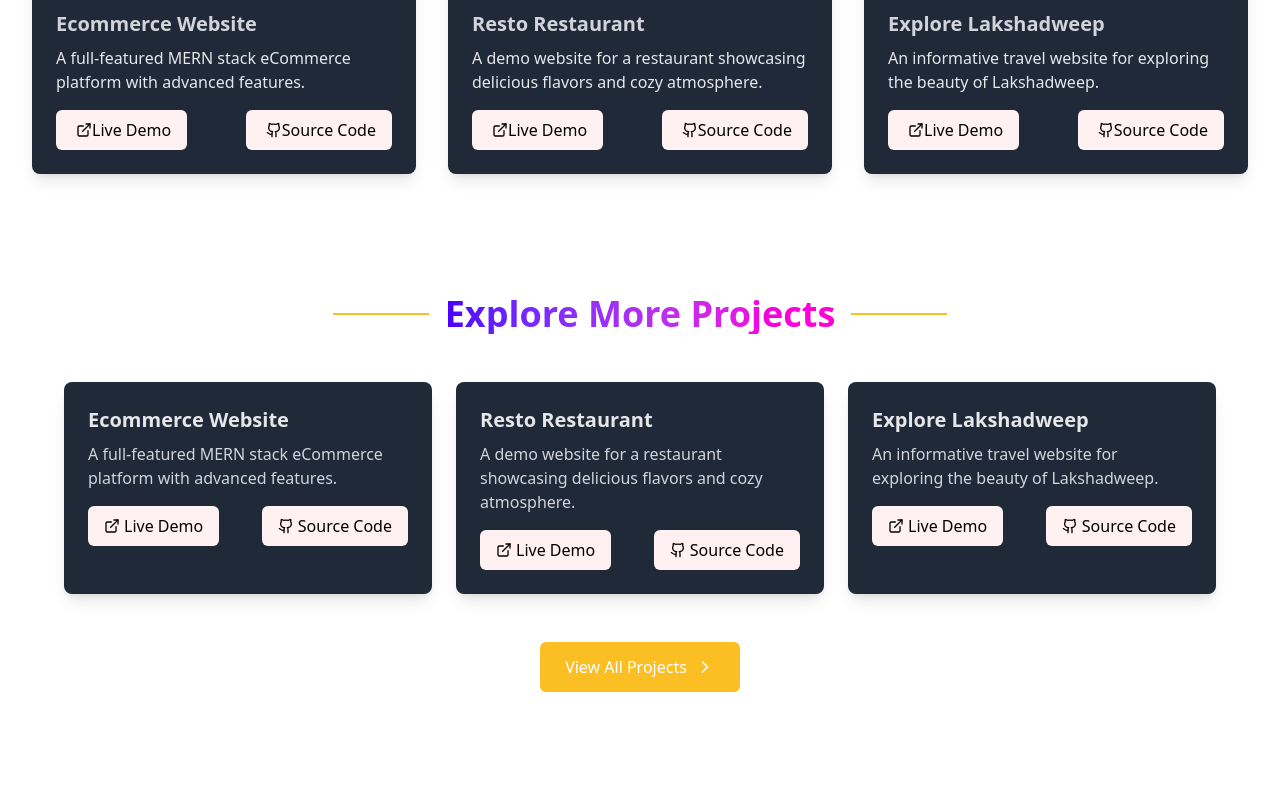
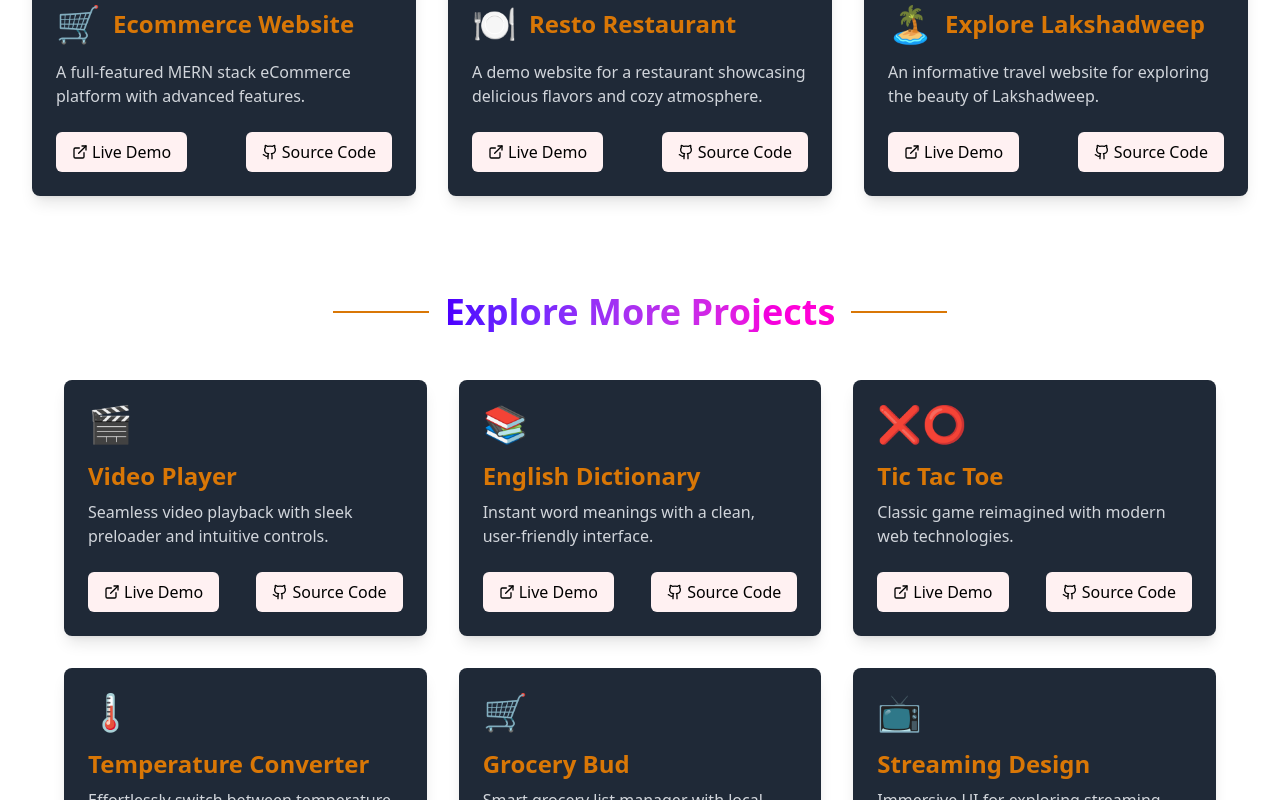
Before and after one commit to itxnargis/my-portfolio, a React (Vite) app: page /projects in a window 1280 px wide. Shown: the part 1020-1820 px from the top of the page. Built offline with nearby package versions, Linux system fonts and the light colour scheme.

Commit message:
feat - Add certificates, education and projects

```diff
--- a/src/components/AdditionalProjects.jsx
+++ b/src/components/AdditionalProjects.jsx
@@ -3,24 +3,47 @@ import { ExternalLink, Github, ChevronRight } from 'lucide-react';
 
 const additionalProjects = [
   {
-    title: "Ecommerce Website",
-    image: "./ecommerce-image.jpeg",
-    description: "A full-featured MERN stack eCommerce platform with advanced features.",
-    demoLink: "https://ecommerce-website-front.vercel.app",
-    codeLink: "https://github.com/itxnargis/Ecommerce-Website-Frontend"
+    title: "Video Player",
+    description: "Seamless video playback with sleek preloader and intuitive controls.",
+    demoLink: "https://itxnargis.github.io/video/",
+    codeLink: "https://github.com/itxnargis/video",
+    icon: "🎬"
   },
   {
-    title: "Resto Restaurant",
-    description: "A demo website for a restaurant showcasing delicious flavors and cozy atmosphere.",
-    demoLink: "https://itxnargis.github.io/resto-restaurant/",
-    codeLink: "https://github.com/itxnargis/resto-restaurant"
+    title: "English Dictionary",
+    description: "Instant word meanings with a clean, user-friendly interface.",
+    demoLink: "https://itxnargis.github.io/english-dictionary/",
+    codeLink: "https://github.com/itxnargis/english-dictionary",
+    icon: "📚"
   },
   {
-    title: "Explore Lakshadweep",
-    description: "An informative travel website for exploring the beauty of Lakshadweep.",
-    demoLink: "https://itxnargis.github.io/explore-lakshadweep/",
-    codeLink: "https://github.com/itxnargis/explore-lakshadweep"
-  }
+    title: "Tic Tac Toe",
+    description: "Classic game reimagined with modern web technologies.",
+    demoLink: "https://itxnargis.github.io/tic-tac-toe/",
+    codeLink: "https://github.com/itxnargis/tic-tac-toe",
+    icon: "❌⭕"
+  },
+  {
+    title: "Temperature Converter",
+    description: "Effortlessly switch between temperature units with style.",
+    demoLink: "https://itxnargis.github.io/temperature-convertor/",
+    codeLink: "https://github.com/itxnargis/temperature-convertor",
+    icon: "🌡️"
+  },
+  {
+    title: "Grocery Bud",
+    description: "Smart grocery list manager with local storage and easy editing.",
+    demoLink: "https://itxnargis.github.io/grocery-bud/",
+    codeLink: "https://github.com/itxnargis/grocery-bud",
+    icon: "🛒"
+  },
+  {
+    title: "Streaming Design",
+    description: "Immersive UI for exploring streaming content.",
+    demoLink: "https://itxnargis.github.io/streaming-design/",
+    codeLink: "https://github.com/itxnargis/streaming-design",
+    icon: "📺"
+  },
 ];
 
 const AdditionalProjects = () => {
@@ -28,23 +51,28 @@ const AdditionalProjects = () => {
     <section id="about" className="py-24 px-4 sm:px-6 lg:px-8">
       <div className="container mx-auto">
         <div className="flex items-center justify-center mb-12">
-        <span className="hidden sm:block w-24 h-[2px] bg-amber-400"></span>
-        <h2 className="text-3xl sm:text-4xl font-bold mx-4 bg-clip-text bg-gradient-to-r from-primary to-secondary text-transparent bg-clip-text">
+          <span className="hidden sm:block w-24 h-[2px] bg-amber-600"></span>
+          <h2 className="text-3xl sm:text-4xl font-bold mx-4 bg-gradient-to-r from-primary to-secondary text-transparent bg-clip-text">
             Explore More Projects
           </h2>
-        <span className="hidden sm:block w-24 h-[2px] bg-amber-400"></span>
+          <span className="hidden sm:block w-24 h-[2px] bg-amber-600"></span>
         </div>
-        <div className="grid grid-cols-1 md:grid-cols-2 lg:grid-cols-3 gap-6">
+        <div className="grid grid-cols-1 md:grid-cols-2 lg:grid-cols-3 gap-8">
           {additionalProjects.map((project, index) => (
-            <div key={index} className="bg-gray-800 p-6 rounded-lg overflow-hidden shadow-lg transform transition-all duration-300 ease-in-out hover:scale-105 hover:shadow-2xl hover:border-2 hover:border-amber-400">
-              <h3 className="text-xl font-semibold mb-2 text-gray-200">{project.title}</h3>
-              <p className="text-gray-300 mb-4">{project.description}</p>
+            <div
+              key={index}
+              className="bg-gray-800 rounded-lg overflow-hidden shadow-lg transform transition-all duration-300 ease-in-out hover:scale-105 hover:shadow-2xl hover:border-2 hover:border-amber-400"
+            >
+              <div className='p-6 relative'>
+                <div className="text-4xl mb-4">{project.icon}</div>
+                <h3 className="text-2xl font-semibold mb-2 text-amber-600">{project.title}</h3>
+                <p className="text-gray-300 mb-6">{project.description}</p>
                 <div className="flex justify-between items-center">
                   <a
                     href={project.demoLink}
                     target="_blank"
                     rel="noopener noreferrer"
-                  className="text-black hover:text-purple-300 flex items-center transition-colors duration-300 px-4 py-2 bg-rose-50 rounded-md hover:bg-amber-400 hover:text-white"
+                    className="text-black hover:text-purple-300 flex items-center transition-colors duration-300 px-4 py-2 bg-rose-50 rounded-md hover:bg-amber-600 hover:text-white"
                   >
                     <ExternalLink className="mr-1 h-4 w-4" />
                     Live Demo
@@ -53,24 +81,25 @@ const AdditionalProjects = () => {
                     href={project.codeLink}
                     target="_blank"
                     rel="noopener noreferrer"
-                  className="text-black hover:text-purple-300 flex items-center transition-colors duration-300 px-4 py-2 bg-rose-50 rounded-md hover:bg-amber-400 hover:text-white"
+                    className="text-black hover:text-purple-300 flex items-center transition-colors duration-300 px-4 py-2 bg-rose-50 rounded-md hover:bg-amber-600 hover:text-white"
                   >
                     <Github className="mr-1 h-4 w-4" />
                     Source Code
                   </a>
                 </div>
               </div>
+            </div>
           ))}
         </div>
-        <div className="mt-12 text-center">
+        <div className="mt-16 text-center">
           <a
             href="https://github.com/itxnargis"
             target="_blank"
             rel="noopener noreferrer"
-            className="inline-flex items-center px-6 py-3 border border-transparent text-base font-medium rounded-md text-white bg-amber-400 hover:bg-amber-500 transition-colors duration-300"
+            className="inline-flex items-center px-8 py-4 text-lg font-semibold rounded-full text-white bg-amber-600 hover:amber-400 transition-all duration-300 shadow-lg hover:shadow-xl"
           >
             View All Projects
-            <ChevronRight className="ml-2 h-5 w-5" />
+            <ChevronRight className="ml-2 h-6 w-6" />
           </a>
         </div>
       </div>
--- a/src/components/Home.jsx
+++ b/src/components/Home.jsx
@@ -25,7 +25,7 @@ const Home = () => {
       <div className='transform transition-all duration-500 ease-in-out hover:scale-110'>
         <Link
           to='/about'
-          className='bg-purple-600 hover:bg-purple-700 text-white font-bold px-8 py-4 rounded-full transition-all duration-300 inline-block hover:shadow-lg'
+          className='bg-amber-600 hover:bg-amber-800 text-white font-bold px-8 py-4 rounded-full transition-all duration-300 inline-block hover:shadow-lg'
         >
           Learn more about me
         </Link>
--- a/src/components/Projects.jsx
+++ b/src/components/Projects.jsx
@@ -8,55 +8,61 @@ const projects = [
     description: "A web application for healthcare appointments and prescription management.",
     image: "./prescripto-image.png",
     demoLink: "https://prescripto-eta.vercel.app/",
-    codeLink: "https://github.com/itxnargis/prescripto"
+    codeLink: "https://github.com/itxnargis/prescripto",
+    icon: "🏥"
   },
   {
     title: "LiveChat - Real-Time Communication Platform",
     description: "A real-time chat application built with React and Firebase.",
     image: "./live-chat-app.png",
     demoLink: "https://live-chat-app-weld.vercel.app/",
-    codeLink: "https://github.com/itxnargis/live-chat-app"
+    codeLink: "https://github.com/itxnargis/live-chat-app",
+    icon: "💬"
   },
   {
     title: "Spotify Music Finder - Identify Songs Effortlessly",
     description: "An app to identify songs and find their matches on Spotify.",
     image: "./spotify-image.png",
     demoLink: "https://spotify-music-finder-inky.vercel.app",
-    codeLink: "https://github.com/itxnargis/spotify-music-finder"
+    codeLink: "https://github.com/itxnargis/spotify-music-finder",
+    icon: "🎵"
   },
   {
     title: "Ecommerce Website",
     image: "./ecommerce-image.jpeg",
     description: "A full-featured MERN stack eCommerce platform with advanced features.",
     demoLink: "https://ecommerce-website-front.vercel.app",
-    codeLink: "https://github.com/itxnargis/Ecommerce-Website-Frontend"
+    codeLink: "https://github.com/itxnargis/Ecommerce-Website-Frontend",
+    icon: "🛒"
   },
   {
     title: "Resto Restaurant",
     image: "./resto-restaurant.jpg",
     description: "A demo website for a restaurant showcasing delicious flavors and cozy atmosphere.",
     demoLink: "https://itxnargis.github.io/resto-restaurant/",
-    codeLink: "https://github.com/itxnargis/resto-restaurant"
+    codeLink: "https://github.com/itxnargis/resto-restaurant",
+    icon: "🍽️"
   },
   {
     title: "Explore Lakshadweep",
     image: "./lakshadweep-tours.jpg",
     description: "An informative travel website for exploring the beauty of Lakshadweep.",
     demoLink: "https://itxnargis.github.io/explore-lakshadweep/",
-    codeLink: "https://github.com/itxnargis/explore-lakshadweep"
+    codeLink: "https://github.com/itxnargis/explore-lakshadweep",
+    icon: "🏝️"
   }
 ];
 
 const Projects = () => {
   return (
-    <section id="about" className="py-24 px-4 sm:px-6 lg:px-8 ">
-    <div className="container mx-auto">
-      <div className="flex items-center justify-center mb-12">
-        <span className="hidden sm:block w-24 h-[2px] bg-amber-400"></span>
-        <h2 className="text-3xl !leading-normal sm:text-4xl font-bold mx-4 bg-clip-text bg-gradient-to-r from-primary to-secondary text-transparent bg-clip-text">
-          Projects
-        </h2>
-          <span className="hidden sm:block w-24 h-[2px] bg-amber-400"></span>
+    <section id="projects" className="py-24 px-4 sm:px-6 lg:px-8">
+      <div className="container mx-auto">
+        <div className="flex items-center justify-center mb-12">
+          <span className="hidden sm:block w-24 h-[2px] bg-amber-600"></span>
+          <h2 className="text-3xl sm:text-4xl font-bold mx-4 bg-clip-text bg-gradient-to-r from-primary to-secondary text-transparent bg-clip-text">
+            Featured Projects
+          </h2>
+          <span className="hidden sm:block w-24 h-[2px] bg-amber-600"></span>
         </div>
         <div className="grid grid-cols-1 md:grid-cols-2 lg:grid-cols-3 gap-8">
           {projects.map((project, index) => (
@@ -71,17 +77,30 @@ const Projects = () => {
 };
 
 const ProjectCard = ({ project }) => (
-  <div className="bg-gray-800 mb-6 rounded-lg overflow-hidden shadow-lg transform transition-all duration-300 ease-in-out hover:scale-105 hover:shadow-2xl hover:border-2 hover:border-amber-400">
+  <div className="bg-gray-800 rounded-lg overflow-hidden shadow-lg transform transition-all duration-300 ease-in-out hover:scale-105 hover:shadow-2xl hover:border-2 hover:border-amber-600">
     <img src={project.image} alt={project.title} className="w-full h-64 object-cover" />
     <div className="p-6">
-      <h3 className="text-gray-300 text-xl font-semibold mb-2">{project.title}</h3>
-      <p className="text-gray-200 mb-4">{project.description}</p>
+      <div className="flex items-center mb-4">
+        <span className="text-4xl mr-3">{project.icon}</span>
+        <h3 className="text-2xl font-semibold text-amber-600">{project.title}</h3>
+      </div>
+      <p className="text-gray-300 mb-6">{project.description}</p>
       <div className="flex justify-between">
-        <a href={project.demoLink} target="_blank" rel="noopener noreferrer" className="text-black hover:text-purple-300 flex items-center transition-colors duration-300 px-4 py-2 bg-rose-50 rounded-md hover:bg-amber-400 hover:text-white">
-        <ExternalLink className="ml-1 h-4 w-4" /> Live Demo
+        <a
+          href={project.demoLink}
+          target="_blank"
+          rel="noopener noreferrer"
+          className="text-black hover:text-purple-300 flex items-center transition-colors duration-300 px-4 py-2 bg-rose-50 rounded-md hover:bg-amber-600 hover:text-white"
+        >
+          <ExternalLink className="mr-1 h-4 w-4" /> Live Demo
         </a>
-        <a href={project.codeLink} target="_blank" rel="noopener noreferrer" className="text-black hover:text-purple-300 flex items-center transition-colors duration-300 px-4 py-2 bg-rose-50 rounded-md hover:bg-amber-400 hover:text-white">
-        <Github className="ml-1 h-4 w-4" />  Source Code
+        <a
+          href={project.codeLink}
+          target="_blank"
+          rel="noopener noreferrer"
+          className="text-black hover:text-purple-300 flex items-center transition-colors duration-300 px-4 py-2 bg-rose-50 rounded-md hover:bg-amber-600 hover:text-white"
+        >
+          <Github className="mr-1 h-4 w-4" /> Source Code
         </a>
       </div>
     </div>
--- a/src/components/Skills.jsx
+++ b/src/components/Skills.jsx
@@ -7,11 +7,11 @@ const Skills = () => {
     <section id="about" className="py-20 px-4 sm:px-6 lg:px-8 text-white">
       <div className="container mx-auto">
         <div className="flex items-center justify-center mb-12">
-          <span className="hidden sm:block w-24 h-[2px] bg-amber-400"></span>
+          <span className="hidden sm:block w-24 h-[2px] bg-amber-600"></span>
           <h2 className="text-3xl sm:text-4xl font-bold mx-4 bg-gradient-to-r from-purple-400 to-pink-600 text-transparent bg-clip-text">
             Skills
           </h2>
-          <span className="hidden sm:block w-24 h-[2px] bg-amber-400"></span>
+          <span className="hidden sm:block w-24 h-[2px] bg-amber-600"></span>
         </div>
       <div className="grid grid-cols-2 sm:grid-cols-3 md:grid-cols-4 lg:grid-cols-5 gap-8">
         {skillsData.map((skill, index) => (
```
Also changed, not shown: src/components/About.jsx (+8 -3 lines), src/components/Contact.jsx (+61 -20 lines). Lines whose indentation alone changed are shown as unchanged.
